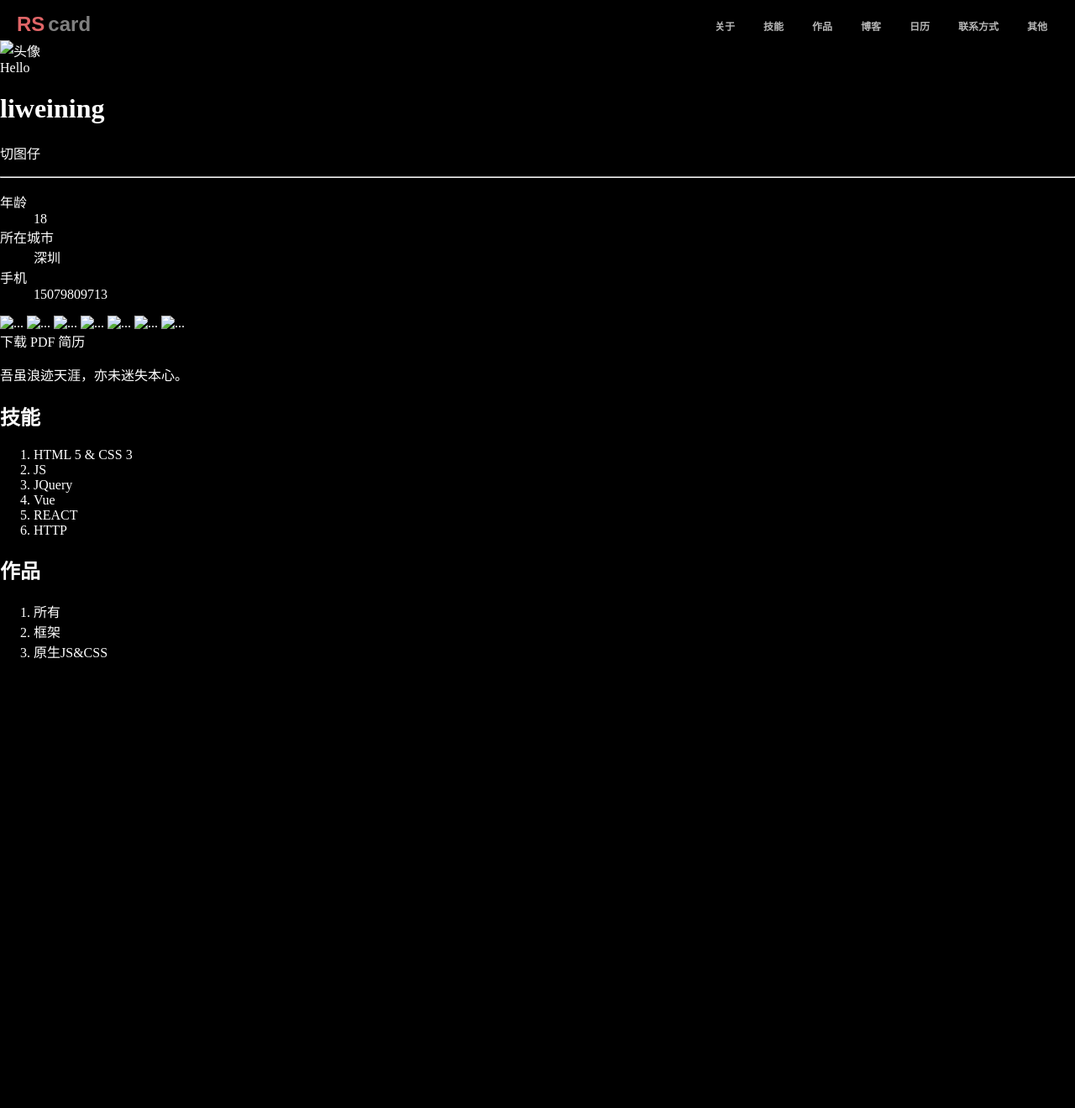
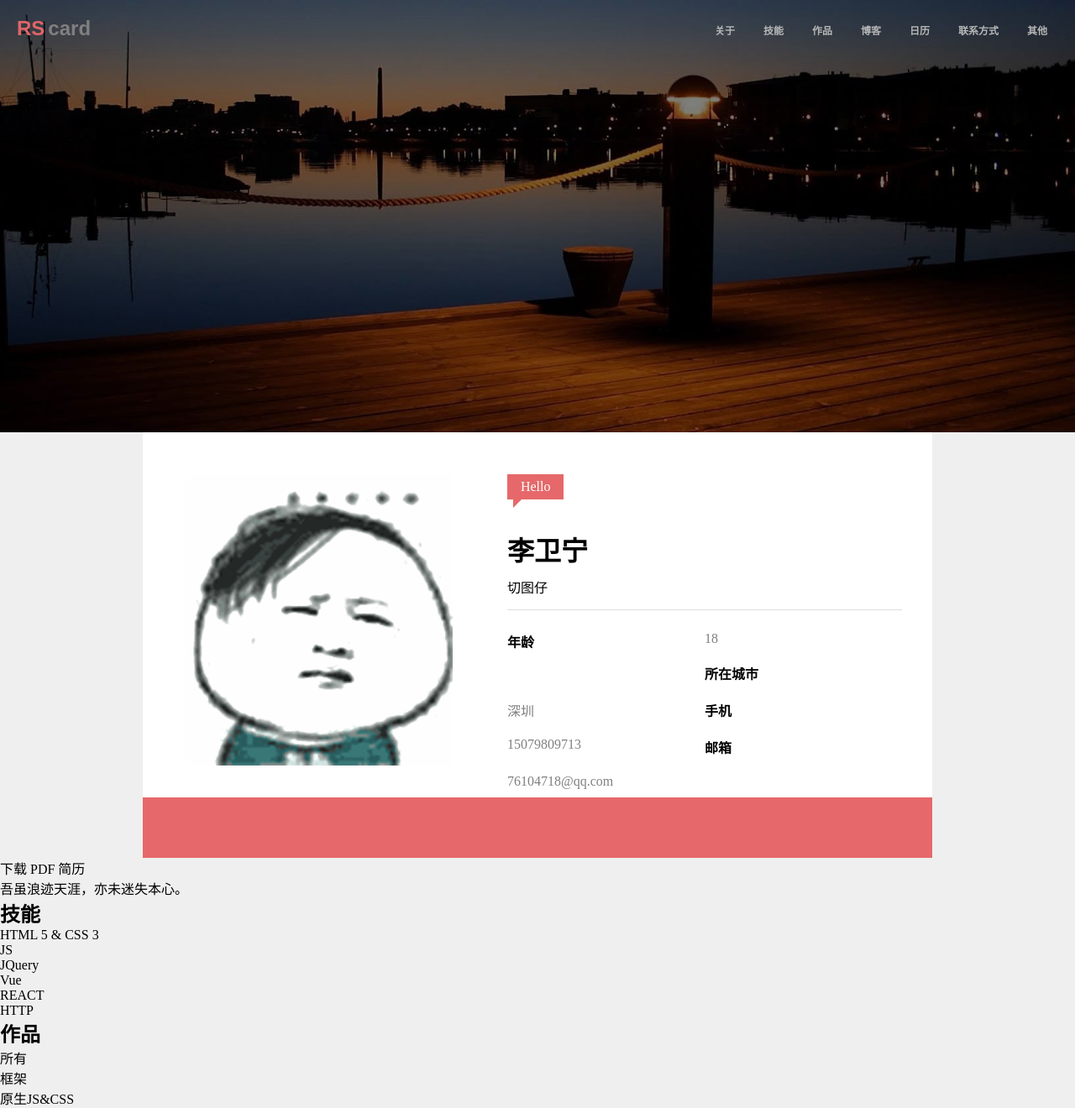
Before and after one commit to 70kg111/resume, a plain HTML site: page index.html in a window 1280 px wide. Shown: the whole page at 84% size. Before the commit the page ends 804 px from the top, so only its background shows below. Drawn offline with Linux system fonts and the light colour scheme.

Commit message:
个人简历（二）

```diff
--- a/index.html
+++ b/index.html
@@ -6,10 +6,19 @@
 	<meta http-equiv="X-UA-Compatible" content="ie=edge">
 	<title>李卫宁的个人简历</title>
 	<link rel="stylesheet" href="style.css">
+	<script src="//at.alicdn.com/t/font_862232_wn3aty7zrd8.js"></script>
+	<style type="text/css">
+		.icon {
+		   width: 1em; height: 1em;
+		   vertical-align: -0.15em;
+		   fill: currentColor;
+		   overflow: hidden;
+		}
+	</style>
 </head>
 <body>
-
-	<div class="topNavBar clearfix">
+	<div class="topNavBar">
+		<div class="topNavBar-inner clearfix">
 				<a class="logo" href="#" alt="logo" style="float: left">
 						<span class="rs">RS</span><span class="card">card</span>
 					</a>
@@ -26,18 +35,23 @@
 					</nav>
 		</div>
 
-	<div class="banner" style="background-image: url(#)"></div>
+	</div>
+
+	<div class="banner" >
+		<div class="mask"></div>
+	</div>
 
 	<main>
-		<div class="card">
-			<div class="pictureAndText">
+		<div class="userCard">
+			<div class="pictureAndText clearfix">
 				<div class="picture">
-					<img src="" alt="头像">
+					<img src="./img/mine.jpg" style="weight: 299px; height: 347px;" alt="头像">
 				</div>
 				<div class="text">
-					<div class="profile">
-						<span class="welcome">Hello</span>
-						<h1>liweining</h1>
+						<span class="welcome">Hello
+							<span class="triangle"></span>
+						</span>
+						<h1>李卫宁</h1>
 						<p>切图仔</p>
 						<hr>
 						<dl>
@@ -47,19 +61,40 @@
 							<dd>深圳</dd>
 							<dt>手机</dt>
 							<dd>15079809713</dd>
+							<dt>邮箱</dt>
+							<dd>76104718@qq.com</dd>
 						</dl>
 				</div>
 			</div>
-			</div>
+
 			<footer class="media">
-				<a href="#"><img src="#" alt="..."></a>
-				<a href="#"><img src="#" alt="..."></a>
-				<a href="#"><img src="#" alt="..."></a>
-				<a href="#"><img src="#" alt="..."></a>
-				<a href="#"><img src="#" alt="..."></a>
-				<a href="#"><img src="#" alt="..."></a>
-				<a href="#"><img src="#" alt="..."></a>
+				<a href="#">
+					<svg class="icon" aria-hidden="true">
+						<use xlink:href="#icon-weibo"></use>
+					</svg>
+				</a>
+				<a href="#">
+					<svg class="icon" aria-hidden="true">
+						<use xlink:href="#icon-github"></use>
+					</svg>
+				</a>
+				<a href="#">
+					<svg class="icon" aria-hidden="true">
+						<use xlink:href="#icon-logo_csdn"></use>
+					</svg>
+				</a>
+			    <a href="#">
+					<svg class="icon" aria-hidden="true">
+						<use xlink:href="#icon-qq"></use>
+					</svg>
+				</a>
+				<a href="#">
+					<svg class="icon" aria-hidden="true">
+						<use xlink:href="#icon-weixin"></use>
+					</svg>
+				</a>
 			</footer>
+
 		</div>
 		<a class="button" href="#">下载	PDF 简历</a>
 		<p>
--- a/style.css
+++ b/style.css
@@ -1,12 +1,23 @@
 body{
-    background-color: black;
-    color: white;
+    background-color: #efefef;
     margin: 0%;
 }
 a{
     color: inherit;
     text-decoration: none;
 }
+*{
+    margin: 0;
+    padding: 0;
+    list-style: none;
+}
+hr{
+    height: 0;
+    border:none;
+    border-top: 1px solid #dedede;
+}
+
+
 
 .clearfix::after{
     content: '';
@@ -29,20 +40,25 @@ a{
 }
 
 .topNavBar{
-    padding-top: 15px;
-    padding-left: 16px;
-    padding-right: 16px;
+    padding: 20px 0;
+    position: fixed;
+    top: 0;
+    left: 0;
+    width: 100%;
+}
+.topNavBar-inner{
+    padding:0 16px;
 }
 
-.topNavBar > nav > ul{
+.topNavBar nav > ul{
     list-style: none;
     margin: 0;
     padding: 0;
 }
-.topNavBar > nav > ul > li{
+.topNavBar nav > ul > li{
     float: left;
 }
-.topNavBar > nav > ul > li > a{
+.topNavBar nav > ul > li > a{
     font-size: 12px;
     color: #b7b7b7;
     text-decoration: none;
@@ -53,6 +69,104 @@ a{
     padding-bottom: 5px;
     display: block;
 }
-.topNavBar > nav > ul > li > a:hover{
+.topNavBar nav > ul > li > a:hover{
     border-bottom: 3px solid #e06567;
 }
+
+
+.banner{
+    height: 515px;
+    background-position: center center;
+    background-size: cover;
+    background-image: url(./img/banner.jpg);
+    border:1px solid red";
+}
+.banner .mask{
+    height: 515px;
+    background-color: rgba(0,0,0,0.5);
+}
+
+
+.userCard{
+    max-width: 940px;
+    margin-left: auto;
+    margin-right: auto;
+    background-color: #ffffff;
+}
+.userCard .welcome{
+    background-color: #e6686a;
+    color: white;
+    display: inline-block;
+    padding: 4px 16px;
+    line-height: 22px;
+    position: relative;
+    margin-bottom: 36px;
+}
+.userCard .welcome .triangle{
+    display: block;
+    border: 10px solid transparent;
+    width: 0px;
+    border-left-color: #e6686a;
+    border-top-width: 0px;
+    position: absolute;
+    left: 10%;
+    top: 100%;
+}
+
+.userCard .pictureAndText .picture{
+    float: left;
+}
+.userCard .pictureAndText .text{
+    float: left;
+    margin-left: 65px;
+    width: 470px;
+}
+.userCard .pictureAndText{
+    padding: 50px 0 0 50px;
+}
+
+
+.userCard .text h1{
+    margin-bottom: 10px;
+}
+.userCard .text hr{
+    margin: 15px 0;
+}
+
+
+.userCard .text dl dt,
+.userCard .text dl dd{
+    float: left;
+    padding: 10px 0;
+}
+.userCard .text dl dt{
+    width: 50%;
+    font-weight: bold;
+}
+.userCard .text dl dd{
+    width: 50%;
+    color:gray;
+}
+
+
+.userCard >footer.media{
+    background: #e6686a;
+    text-align: center;
+}
+.userCard >footer.media>a{
+    display: inline-block;
+    width: 40px;
+    line-height: 30px;
+    padding: 5px 0;
+    border-radius: 50%;
+    margin: 16px;
+}
+.userCard >footer.media>a:hover{
+    background: #cf5d5f;
+}
+.userCard svg{
+    width: 30px;
+    height: 30px;
+    fill: white;
+    vertical-align: top;
+}
```
Also changed, not shown: img/banner.jpg (added), img/mine.jpg (added). Lines whose indentation alone changed are shown as unchanged.
